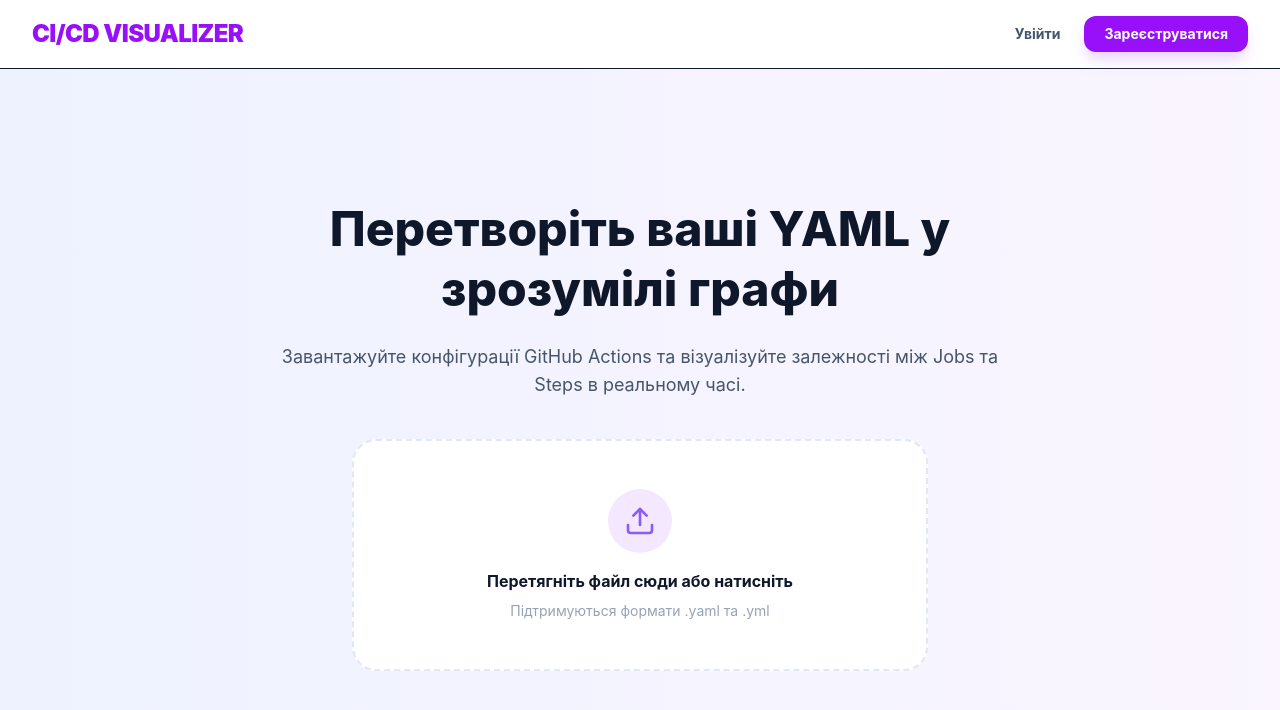
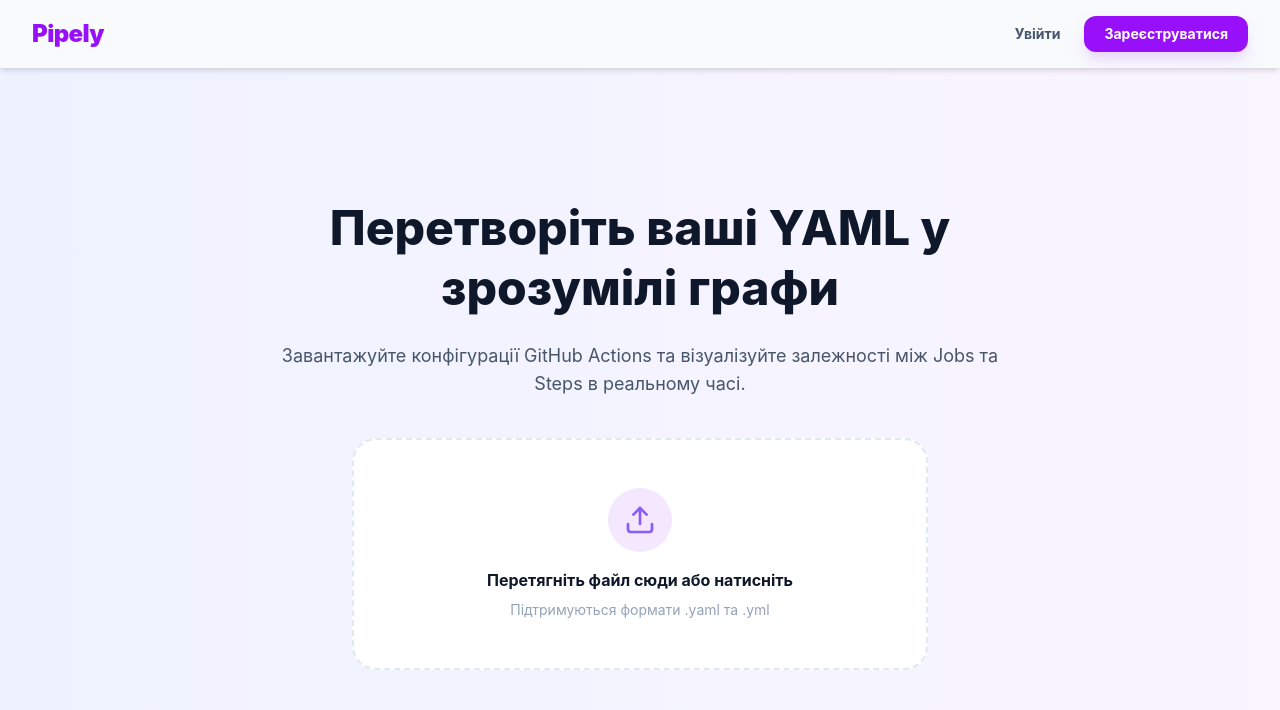
Before and after one commit to Kseniia-Mekheda/CI-CD-Visualizer, a React (Vite) app in the folder client/: page / in a window 1280 px wide. Shown: the top 710 px of the page. Built offline with nearby package versions, Linux system fonts and the light colour scheme; no server answers.

Commit message:
minor style changes

```diff
--- a/client/src/components/header/Header.tsx
+++ b/client/src/components/header/Header.tsx
@@ -9,9 +9,9 @@ const Header = ({ setActiveModal }: THeaderProps) => {
   const { user, logout } = useAuthStore();
 
   return (
-    <nav className="flex items-center justify-between border-b bg-white px-8 py-4">
+    <nav className="flex items-center justify-between bg-light-panel px-8 py-4 shadow-md">
       <div className="text-2xl font-black text-purple-600 tracking-tight">
-        CI/CD VISUALIZER
+        Pipely
       </div>
         <div className="flex items-center gap-6">
         {user ? (
--- a/client/src/pages/dashboard/Dashboard.tsx
+++ b/client/src/pages/dashboard/Dashboard.tsx
@@ -1,7 +1,7 @@
 import { useEffect, useState } from 'react';
 import { useGraphStore } from '../../store/graphStore';
 import { useAuthStore } from '../../store/authStore';
-import { Plus, FileText, ChevronRight, LogOut } from 'lucide-react';
+import { Plus, FileText, ChevronRight, LogOut, Waypoints } from 'lucide-react';
 import GraphVisualizer from '../../components/graph-canvas/GraphVisualizer';
 import JobSidebar from '../../components/job-sidebar/JobSidebar';
 import UploadFile from '../../components/upload-file/UploadFile';
@@ -29,10 +29,10 @@ const Dashboard = () => {
         <div className="p-6 border-b border-light-border">
           <div className="flex items-center gap-2 mb-6">
             <div className="flex h-8 w-8 items-center justify-center rounded-lg bg-accent text-white font-bold">
-              V
+              <Waypoints size={24} />
             </div>
             <span className="text-xl font-bold bg-clip-text text-transparent bg-gradient-to-r from-accent to-accent-dark">
-              Visualizer
+              Pipely
             </span>
           </div>
           <button
```
